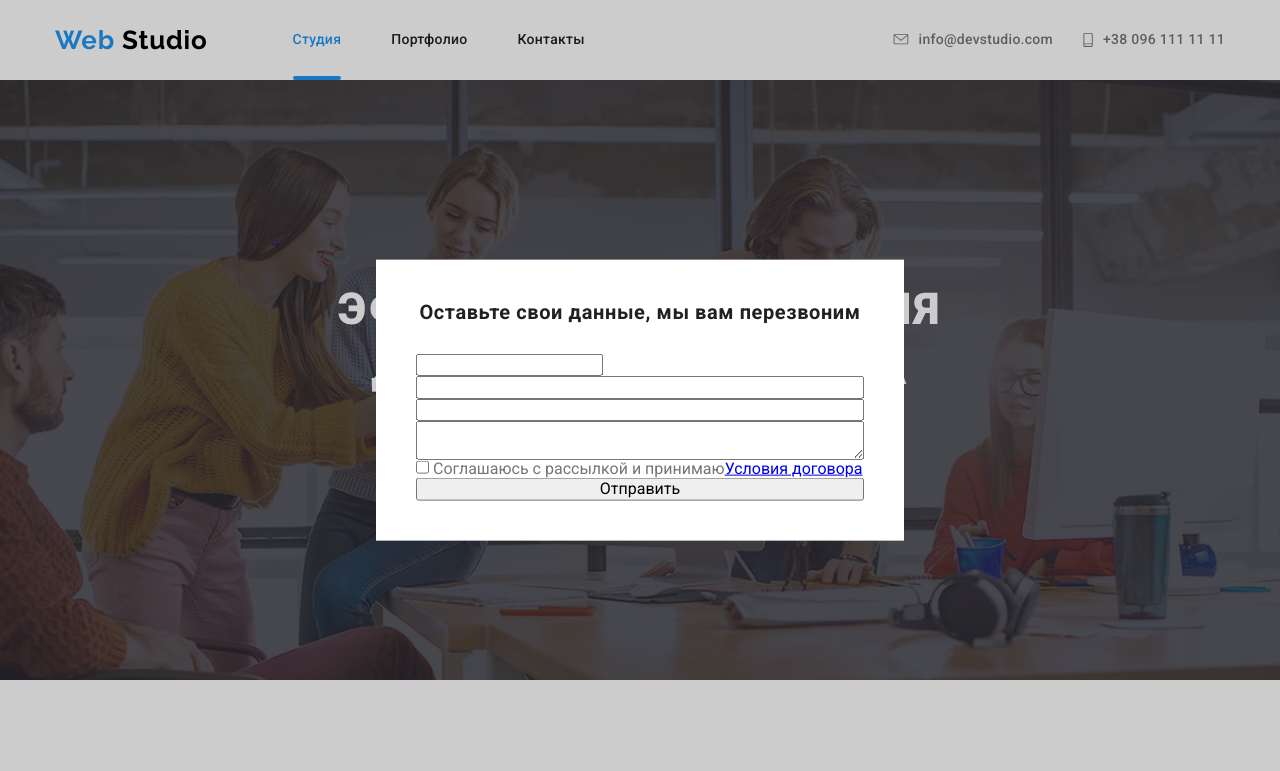
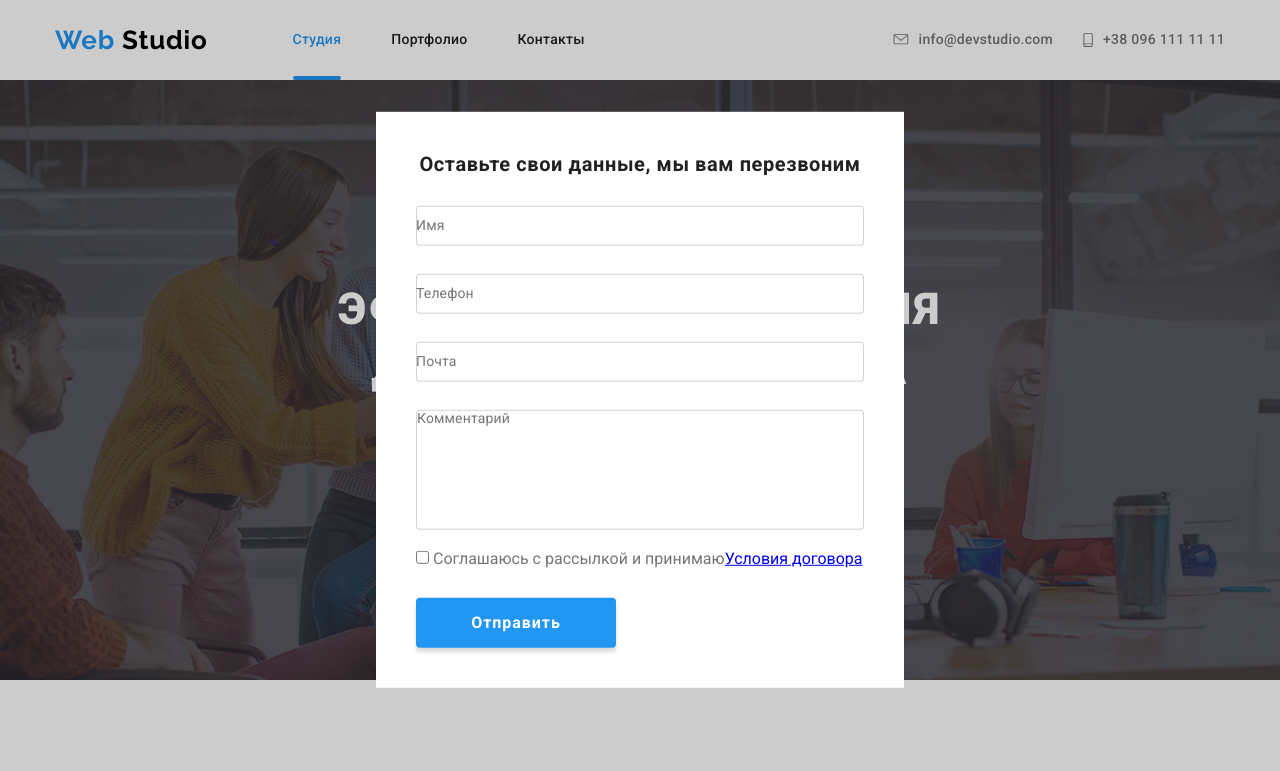
Before and after one commit to goncharova-alina/goit-markup-hw-06, a plain HTML site: page index.html in a window 1280 px wide. Shown: the top 771 px of the page. Drawn offline with Linux system fonts and the light colour scheme.

Commit message:
модальное окно

```diff
--- a/css/styles.css
+++ b/css/styles.css
@@ -687,5 +687,61 @@ color: var(--title-dark-theme-color);
     color: #212121;
     margin-bottom: 30px;
 }
-.modal-form-option-label
-.modal-form-btn
+.modal-form-input-wrapper {
+    position: relative;
+    margin-bottom: 28px;
+}
+.modal-form-label {
+    position: absolute;
+    top: 50%;
+    left: 0;
+    transform: translateY(-50%);
+    font-style: normal;
+    font-weight: 400;
+    font-size: 14px;
+    line-height: 1.1;
+    letter-spacing: 0.01em;
+    color: #757575;
+}
+.modal-form-imput,
+.modal-form-messege {
+    display: block;
+    width: 100%;
+    font-style: normal;
+    font-weight: 400;
+    font-size: 14px;
+    line-height: 1.1;
+    letter-spacing: 0.01em;
+    border: none;
+    border: 1px solid rgba(33, 33, 33, 0.2);
+    border-radius: 4px;
+    color: #757575;
+}
+.modal-form-imput {
+    height: 40px;
+}
+.modal-form-messege {
+    height: 120px;
+    margin-bottom: 20px;
+    resize: none;
+}
+.modal-form-checkbox {
+
+}
+.modal-form-option-label {
+    margin-bottom: 30px;
+}
+.modal-form-btn {
+    width: 200px;
+    height: 50px;
+    font-style: normal;
+    font-weight: 700;
+    font-size: 16px;
+    line-height: 1.9;
+    letter-spacing: 0.06em;
+    color: #FFFFFF;
+    border: none;
+    box-shadow: 0px 4px 4px rgba(0, 0, 0, 0.15);
+    border-radius: 4px;
+    background-color: var(--accent-color);
+}
--- a/index.html
+++ b/index.html
@@ -362,16 +362,20 @@
             <h2 class="modal-form-title">Оставьте свои данные, мы вам перезвоним</h2>
             <div class="modal-form-input-wrapper">
                 <input type="text" name="user-name" id="user-modal-name" class="modal-form-imput">
-                <label class="modal-form-label" for="user-modal-name"></label>
+                <label class="modal-form-label" for="user-modal-name">Имя</label>
             </div>
-
-            <input type="tel" name="user-tel" class="modal-form-imput">
-            <input type="email" name="user-email" class="modal-form-imput">
-            <textarea name="user-messege" class="modal-form-messege"></textarea>
+            <div class="modal-form-input-wrapper">
+                <input type="tel" name="user-tel" id="user-modal-tel" class="modal-form-imput">
+                <label class="modal-form-label" for="user-modal-tel">Телефон</label>
+            </div>
+            <div class="modal-form-input-wrapper">
+                <input type="email" name="user-email" id="user-modal-email" class="modal-form-imput">
+                <label class="modal-form-label" for="user-modal-email">Почта</label>
+            </div>
+            <textarea name="user-messege" class="modal-form-messege" placeholder="Комментарий"></textarea>
             <label class="modal-form-option-label">
                 <input type="checkbox" name="contract" value="accept-contract" class="modal-form-checkbox">
                 <span class="modal-form-option-span">Соглашаюсь с рассылкой и принимаю<a href="#">Условия договора</a></span>
-
             </label>
             <button type="submit" class="modal-form-btn">Отправить</button>
         </form>
```
